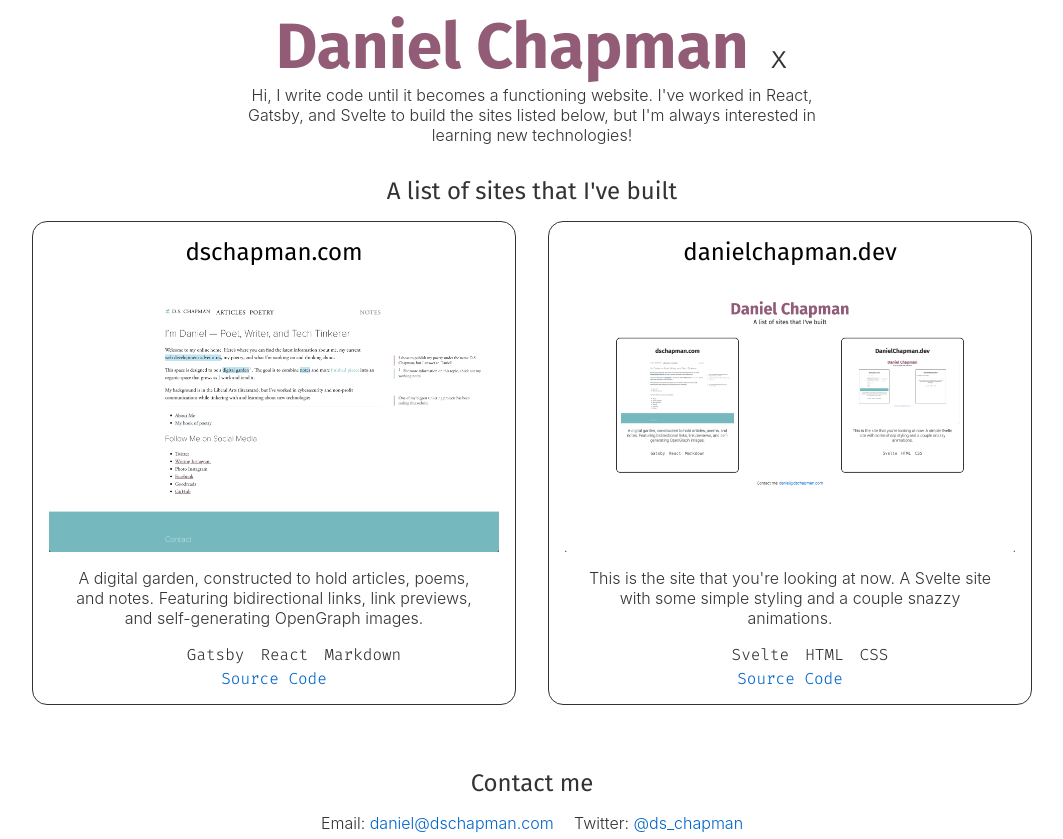
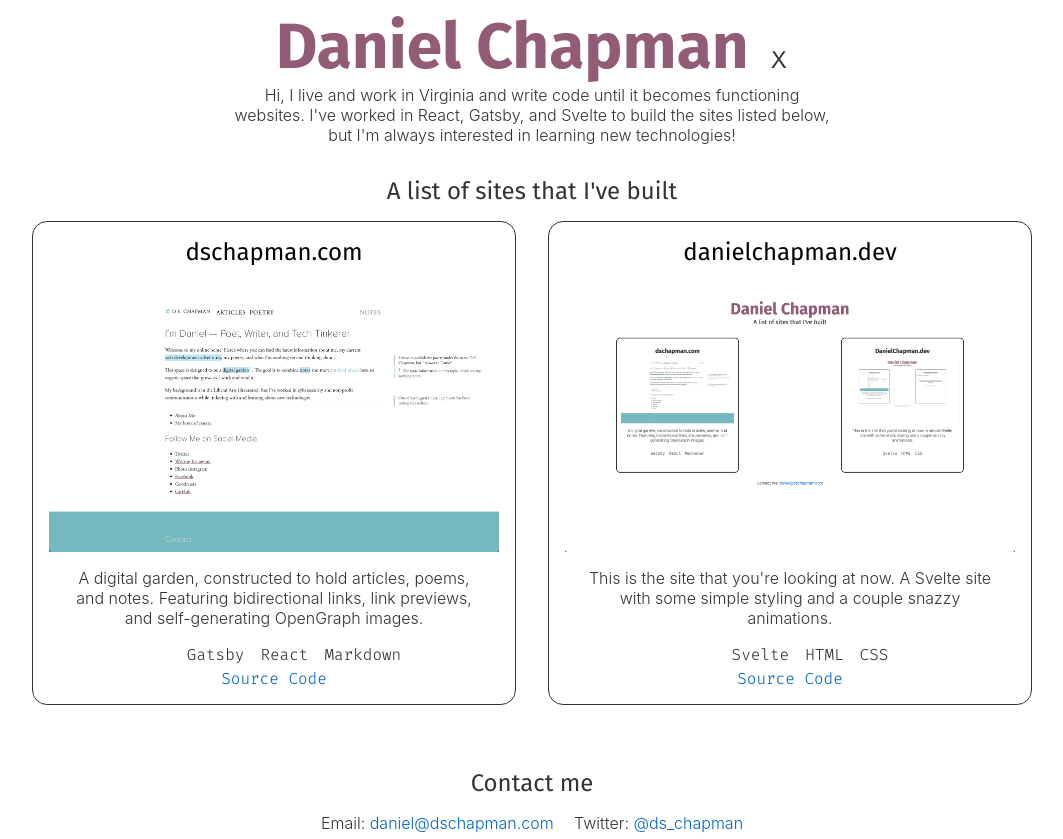
Before and after one commit to dschapman/danielchapman-dev, a Svelte app: page / in a window 1280 px wide. Both pictures are taken after a click on the element "Daniel Chapman". Shown: the whole page, without its empty margins (108-1171 px from the left). Built offline with nearby package versions, Linux system fonts and the light colour scheme.

Commit message:
add: expand bio with location

```diff
--- a/src/Bio.svelte
+++ b/src/Bio.svelte
@@ -39,9 +39,10 @@
   </span>
   {#if visible}
     <div class="intro" transition:slide>
-      Hi, I write code until it becomes a functioning website. I've worked in
-      React, Gatsby, and Svelte to build the sites listed below, but I'm always
-      interested in learning new technologies!
+      Hi, I live and work in Virginia and write code until it becomes
+      functioning websites. I've worked in React, Gatsby, and Svelte to build
+      the sites listed below, but I'm always interested in learning new
+      technologies!
     </div>
   {/if}
 
```
